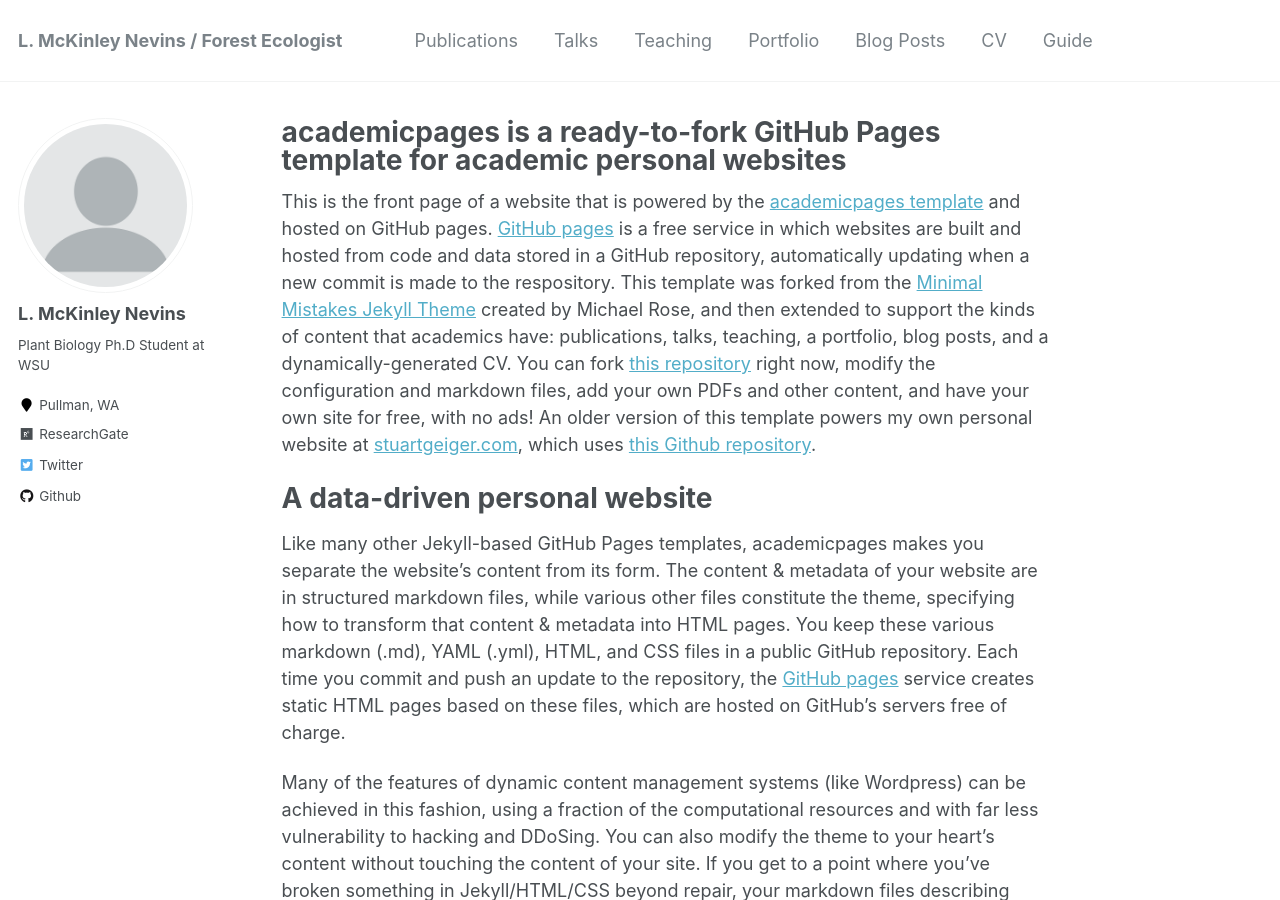
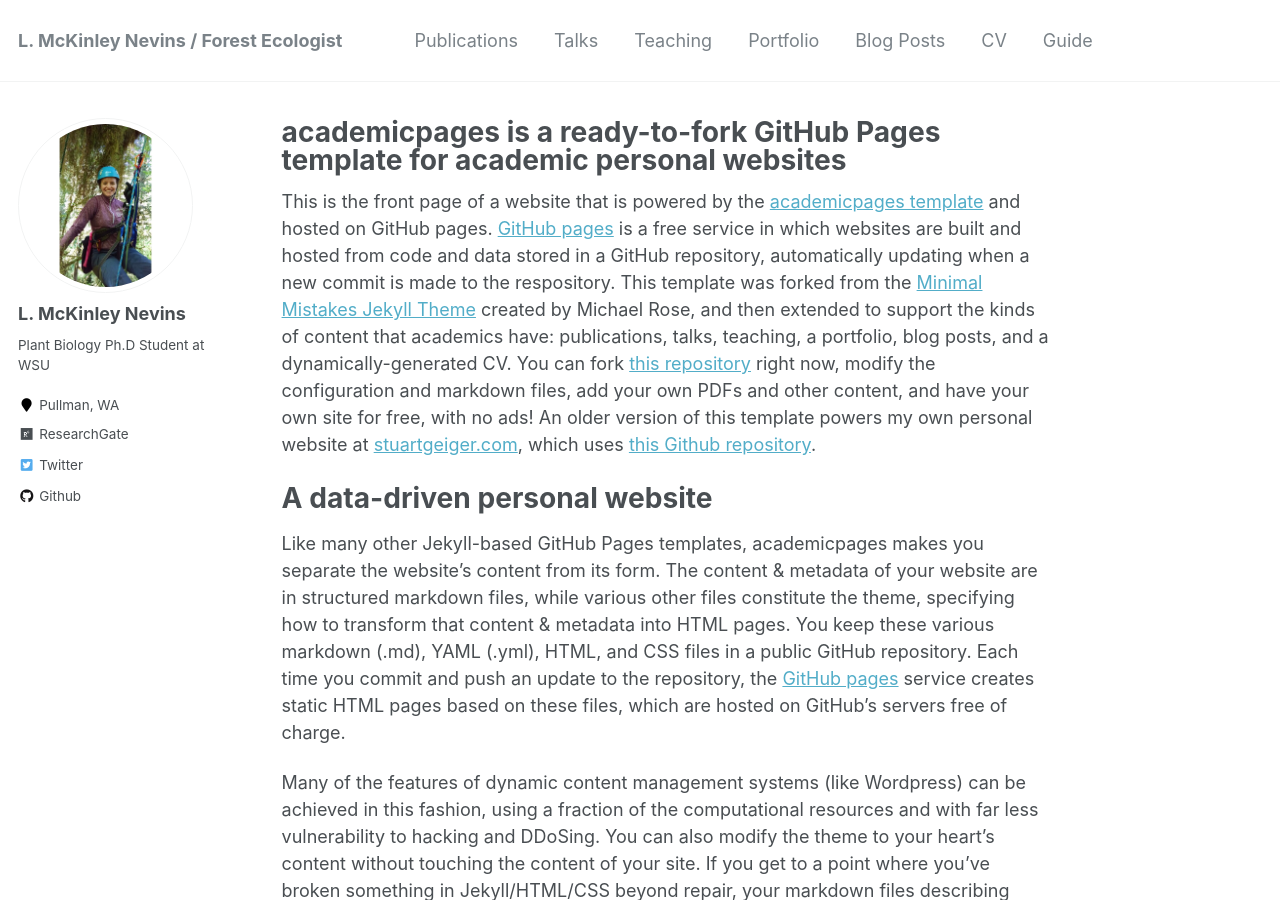
Before and after one commit to lmnevins/lmnevins.github.io, a Jekyll site: the page built from _pages/about.md, in a window 1280 px wide and 900 px high. Built offline with Jekyll 4.4.1, drawn with Linux system fonts in a browser that asks for light colours.

Commit message:
Updated profile photo

```diff
--- a/_config.yml
+++ b/_config.yml
@@ -81,7 +81,7 @@
 # Site Author
 author:
   name             : "L. McKinley Nevins"
-  avatar           : "profile.png"
+  avatar           : "IMG_7519.jpeg"
   bio              : "Plant Biology Ph.D Student at WSU"
   location         : "Pullman, WA"
   employer         :
```
